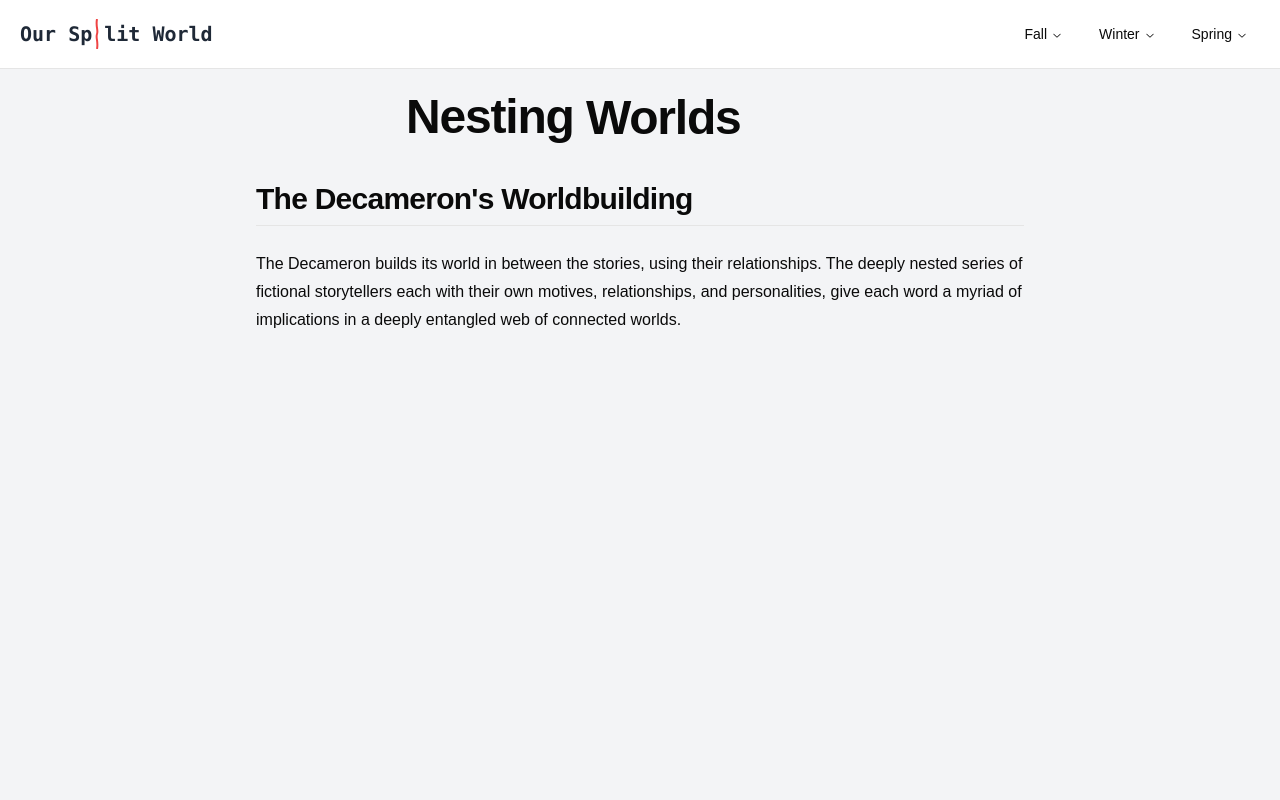
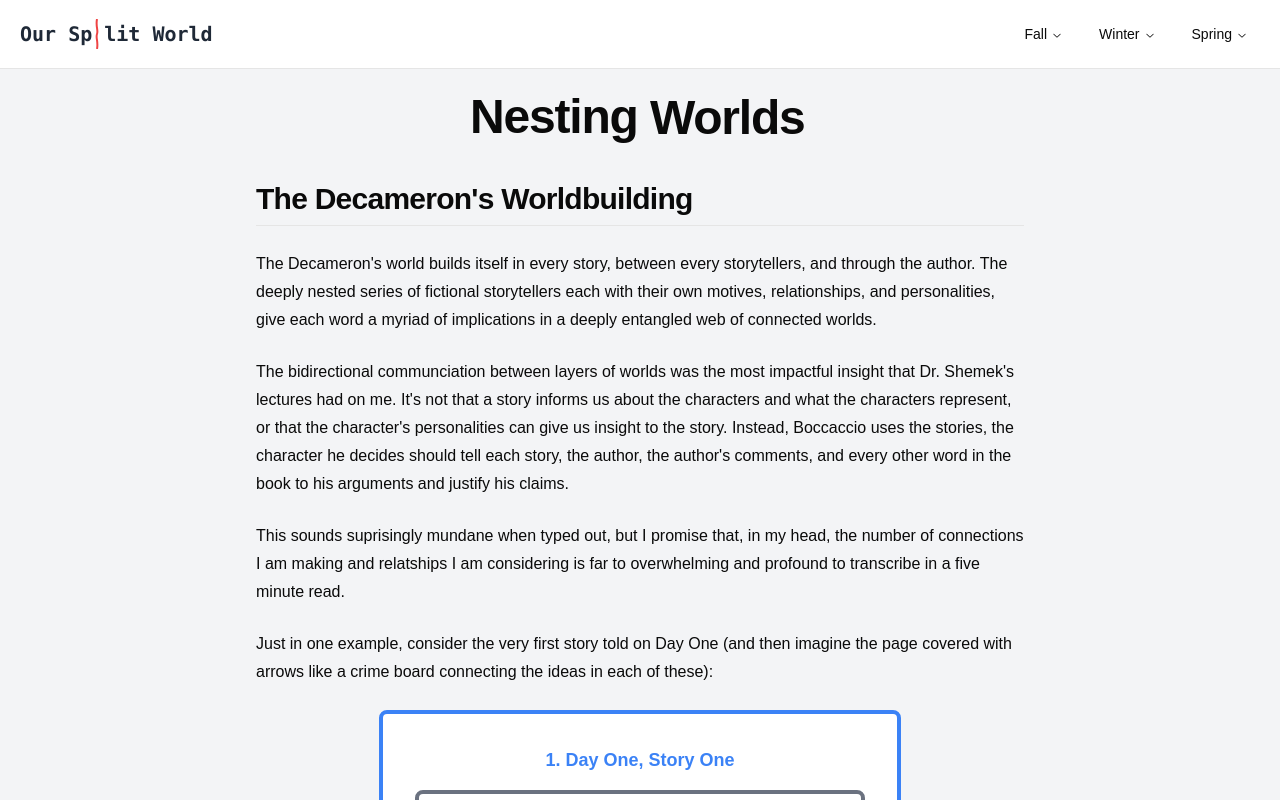
Before and after one commit to AlistairKeiller/digital-archive-shadcn, a Next.js app: page /fall/decameron in a window 1280 px wide. Built offline with nearby package versions, Linux system fonts and the light colour scheme.

Commit message:
add more to decameron

```diff
--- a/app/fall/decameron/page.tsx
+++ b/app/fall/decameron/page.tsx
@@ -7,24 +7,92 @@ export default function Decameron() {
     <div className="flex justify-center min-h-[calc(100vh-69px)]">
       <div className="mt-6 mx-4 max-w-3xl">
         <h1 className="scroll-m-20 text-4xl font-extrabold tracking-tight lg:text-5xl flex justify-center">
-            <div className="mr-72">
+            <div>
               Nesting{` `}
               <div className="text-box inline-block relative">
                 <div className="inline-block absolute rotate-[-90] opacity-0">Worlds</div>
                 <div className="inline-block absolute rotate-[-90] opacity-0">Worlds</div>
                 <div className="inline-block absolute rotate-[-90] opacity-0">Worlds</div>
               </div>
+              <div className="inline-block min-w-28 lg:min-w-40"></div>
             </div>
         </h1>
         <h2 className="mt-10 scroll-m-20 border-b pb-2 text-3xl font-semibold tracking-tight transition-colors first:mt-0">
           The Decameron&apos;s Worldbuilding
         </h2>
         <p className="leading-7 [&:not(:first-child)]:mt-6">
-          The Decameron builds its world in between the stories, using their
-          relationships. The deeply nested series of fictional storytellers
+          The Decameron&apos;s world builds itself in every story, between every storytellers, and through the author.
+          The deeply nested series of fictional storytellers
           each with their own motives, relationships, and personalities, give
           each word a myriad of implications in a deeply entangled web of
           connected worlds.
+        </p>
+        <p className="leading-7 [&:not(:first-child)]:mt-6">
+          The bidirectional communciation between layers of worlds was the most impactful insight that Dr. Shemek&apos;s lectures had on me. It&apos;s not that a story informs us about the characters and what the characters represent, or that the character&apos;s personalities can give us insight to the story. Instead, Boccaccio uses the stories, the character he decides should tell each story, the author, the author&apos;s comments, and every other word in the book to his arguments and justify his claims.
+        </p>
+        <p className="leading-7 [&:not(:first-child)]:mt-6">
+        This sounds suprisingly mundane when typed out, but I promise that, in my head, the number of connections I am making and relatships I am considering is far to overwhelming and profound to transcribe in a five minute read.
+        </p>
+        <p className="leading-7 [&:not(:first-child)]:mt-6">
+          Just in one example, consider the very first story told on Day One (and then imagine the page covered with arrows like a crime board connecting the ideas in each of these):
+        </p>
+        <div className="flex flex-col items-center justify-center bg-gray-100 [&:not(:first-child)]:mt-6">
+          {/* Outer Container */}
+          <div className="border-4 border-blue-500 p-8 rounded-lg bg-white hover:shadow-2xl transition-shadow">
+            <h1 className="text-blue-500 text-lg font-bold mb-4 text-center">
+              1. Day One, Story One
+            </h1>
+
+            {/* Nested Container Level 2 */}
+            <div className="border-4 border-gray-500 p-6 rounded-lg bg-white hover:shadow-2xl transition-shadow">
+              <h2 className="text-gray-700 font-semibold mb-4 text-center">
+                2. Panfilo&apos;s narrative choice
+              </h2>
+
+              {/* Nested Container Level 3 */}
+              <div className="border-4 border-gray-400 p-5 rounded-lg bg-white hover:shadow-2xl transition-shadow">
+                <h3 className="text-gray-600 font-medium mb-4 text-center">
+                  3. Ser Ciappelletto&apos;s deception
+                </h3>
+
+                {/* Nested Container Level 4 */}
+                <div className="border-4 border-gray-300 p-4 rounded-lg bg-white hover:shadow-2xl transition-shadow">
+                  <h4 className="text-gray-500 font-medium mb-4 text-center">
+                    4. The false confession
+                  </h4>
+
+                  {/* Nested Container Level 5 */}
+                  <div className="border-4 border-gray-200 p-3 rounded-lg bg-white hover:shadow-2xl transition-shadow">
+                    <h5 className="text-gray-400 font-medium mb-2 text-center">
+                      5. The sanctification of a sinner
+                    </h5>
+                  </div>
+
+                  <h4 className="text-gray-500 font-medium mt-4 text-center">
+                    4. Themes of hypocrisy and societal values
+                  </h4>
+                </div>
+
+                <h3 className="text-gray-600 font-medium mt-4 text-center">
+                  3. Reflection on morality and appearance
+                </h3>
+              </div>
+
+              <h2 className="text-gray-700 font-semibold mt-4 text-center">
+                2. Panfilo&apos;s choice to open with a moral paradox
+              </h2>
+            </div>
+
+            <h1 className="text-blue-500 text-lg font-bold mt-4 text-center">
+              1. Author&apos;s commentary on storytelling and truth
+            </h1>
+          </div>
+        </div>
+        <p className="leading-7 [&:not(:first-child)]:mt-6">
+          Each story helps us better understand the storytellers&apos; character, their relationship with that day&apos;s ruler (represented by how well each story follows that days theme), the meaning of conflict the Author is trying to convey, and putting the Author&apos;s conceptions within the narrative context established in the begining.
+        </p>
+        <p className="leading-7 [&:not(:first-child)]:mt-6">
+
         </p>
       </div>
       <style jsx>{`
```
